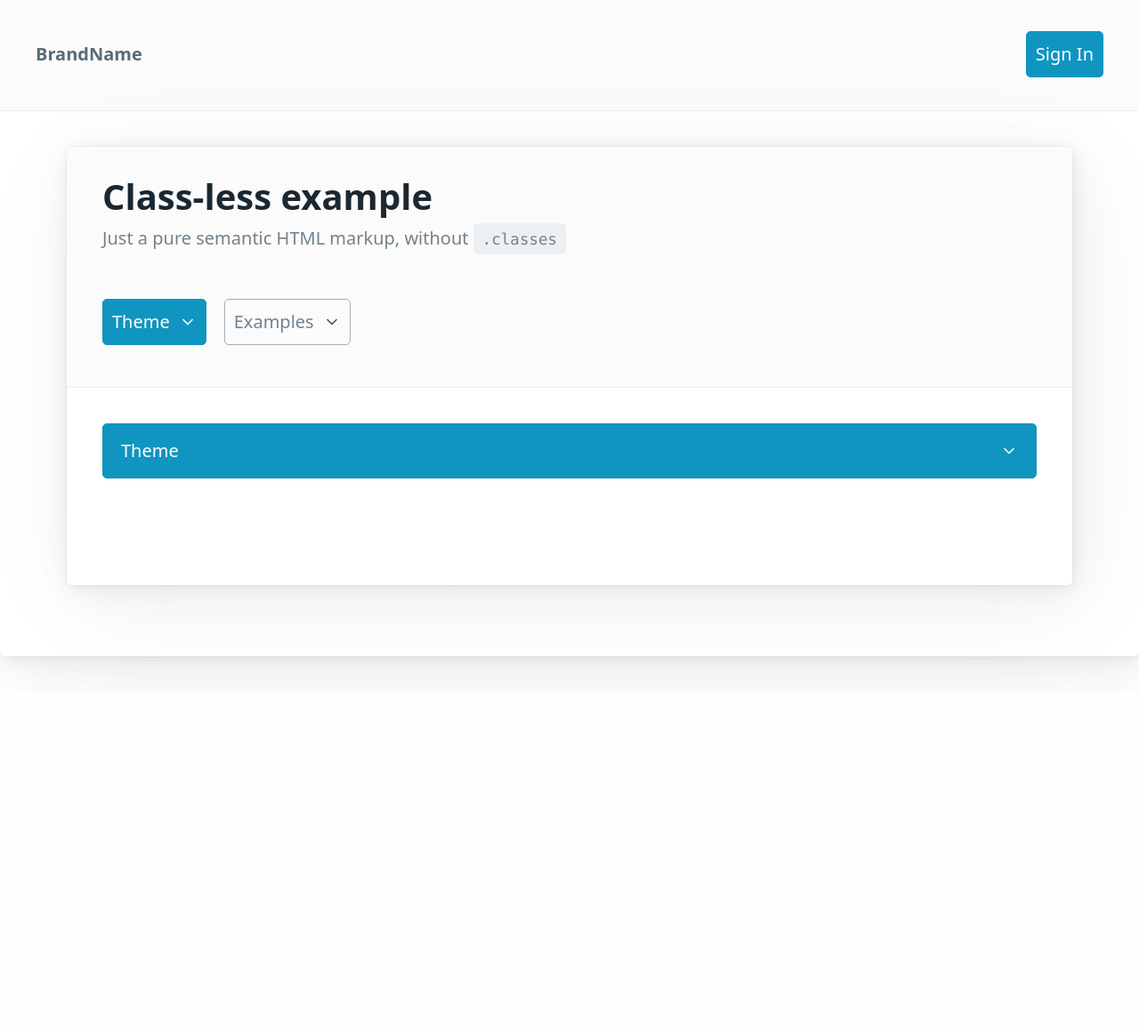
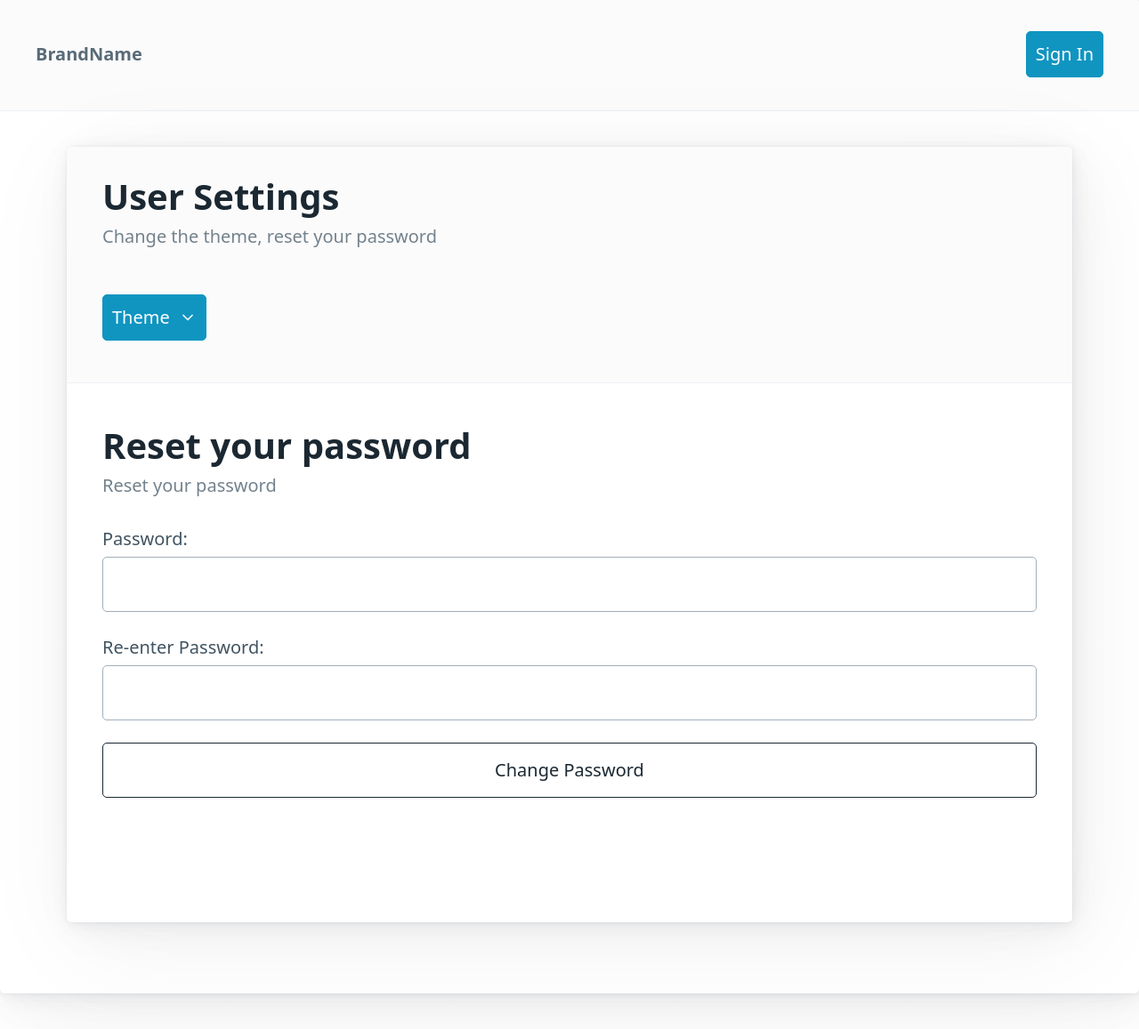
Before and after one commit to jeffrey-t-l/flask-playground, a Flask app: page /settings in a window 1280 px wide. Shown: the part 41-1198 px from the top of the page at 89% size. Before the commit the page ends 794 px from the top, so only its background shows below. Run offline with Flask 2, Linux system fonts and the light colour scheme.

Commit message:
going for it

```diff
--- a/app.py
+++ b/app.py
@@ -59,11 +59,14 @@ def manage_users():
 
 @app.route("/manage_user", methods=["GET", "POST"])
 def manage_user():
+    print("Got to manage_user, method is: ", str(request.method))
     if request.method == "POST":
         print("manage_user() :_: POST")
 
         action = request.form["action"]
+        print(str(action))
         username = request.args.get('username', default = None, type = str)
+        print(str(username))
 
         if action == "DeleteUser":
             print("ACTION DELETE USER")
@@ -77,9 +80,14 @@ def manage_user():
             # insert_user(request.form["username"], request.form["email"], request.form["pw"])
             # print("SUCCESS AT MANAGER_USER()")
             details = select_user(username)
+        return render_template("manage_user.html",
+                               title="Manage User",
+                               username=username)
+                #TODO return the rest of the fields, either call get_user or pull from previous function
 
     # called if coming from manage_users page
-    if request.method == "GET":
+    elif request.method == "GET":
+        print("Got to if req==get")
         username = request.args.get('username', default = None, type = str)
         details = select_user(username)
         email = details[0][1]
@@ -91,7 +99,8 @@ def manage_user():
                                email=email,
                                pw=pw,
                                created_time=created_time)
-    return render_template("manage_user.html", title="Manage User")
+    else:
+        return render_template("manage_user.html", title="Manage User")
 
 
 
--- a/templates/settings.html
+++ b/templates/settings.html
@@ -26,8 +26,8 @@
 
         <header>
             <hgroup>
-              <h1>Class-less example</h1>
-              <h2>Just a pure semantic HTML markup, without <code>.classes</code></h2>
+              <h1>User Settings</h1>
+              <h2>Change the theme, reset your password</h2>
             </hgroup>
             <nav>
               <ul>
@@ -41,7 +41,7 @@
                     </ul>
                   </details>
                 </li>
-                <li>
+                <!-- <li>
                   <details role="list">
                     <summary aria-haspopup="listbox">Examples</summary>
                     <ul role="listbox">
@@ -57,18 +57,41 @@
                   </details>
                 </li>
               </ul>
-            </nav>
+            </nav> -->
           </header>
         <section>
-            <details role="list">
-                <summary aria-haspopup="listbox" role="button">Theme</summary>
-                <ul role="listbox">
-                  <li><a href="#" data-theme-switcher="auto">Auto</a></li>
-                  <li><a href="#" data-theme-switcher="light">Light</a></li>
-                  <li><a href="#" data-theme-switcher="dark">Dark</a></li>
-                </ul>
-              </details>
+          <div>
+            <hgroup>
+              <h1>Reset your password</h1>
+              <h2>Reset your password</h2>
+            </hgroup>
+          </div>
+          <form method="POST" id="resetpassword">
+            <input type="text" name="action" value="ResetPassword" hidden>
+            <div>
+              <label for="pw1">
+                Password:
+                <input type="password" id="pw1" name="pw1">
+              </label>
+              <label for="pw2">
+                Re-enter Password:
+                <input type="password" id="pw2" name="pw2">
+              </label>
+            </div>
+            <button type="submit" class="contrast outline" role="button">Change Password</button>
+          </form>
         </section>
+        <!-- moving this to the manage_user page
+        <section>
+          <hgroup>
+            <h1>Welcome to the danger zone</h1>
+            <h2>Be careful what you do here</h2>
+          </hgroup>
+          <form method="POST" id="deleteuser">
+            <input type="text" id="action" name="action" value="DeleteUser" hidden>
+            <button type="submit" class="contrast outline" role="button">Delete User Account</button>
+          </form>
+        </section> -->
     </body>
 </article>
 
```
Also changed, not shown: templates/manage_user.html (+34 -7 lines), 1 other file.
